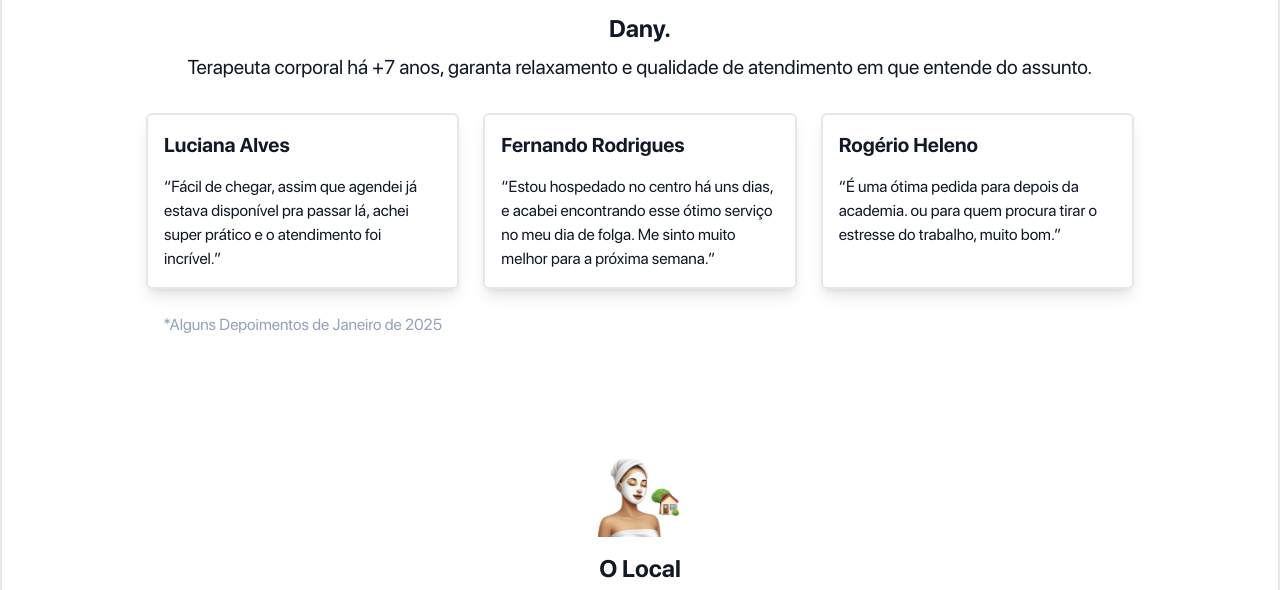
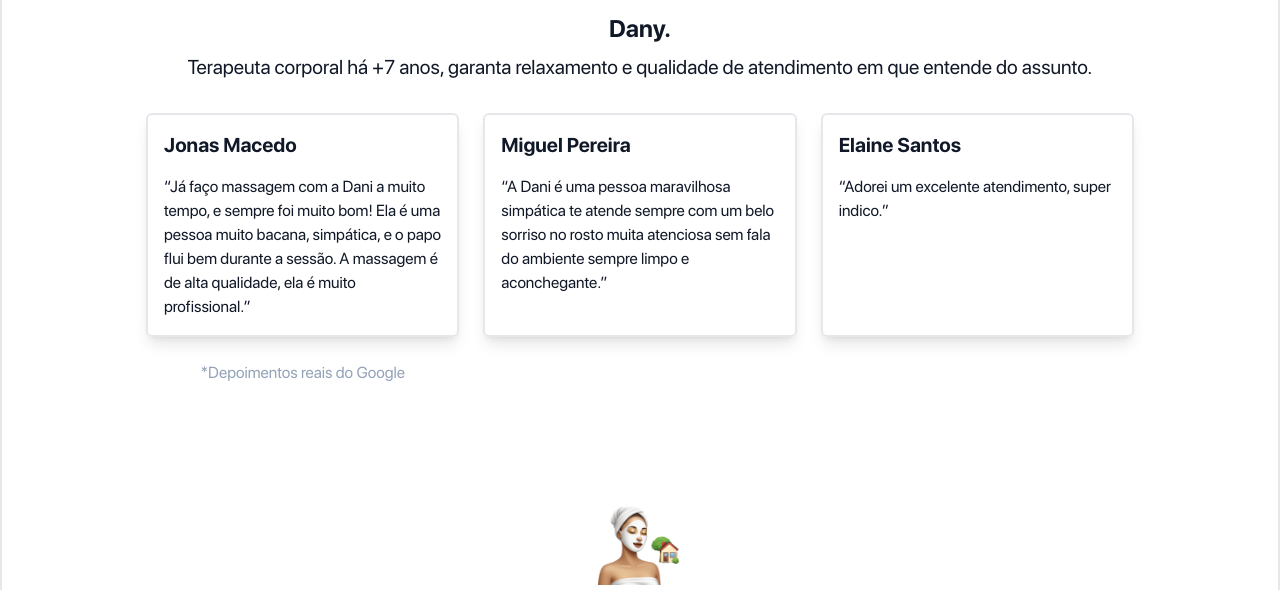
Before and after one commit to thomas-almeida/danyterapia.com.br, a plain HTML site: page index.html in a window 1280 px wide. Shown: the part 845-1435 px from the top of the page. Drawn offline with nearby package versions, Linux system fonts and the light colour scheme.

Commit message:
customers coments

```diff
--- a/index.html
+++ b/index.html
@@ -32,7 +32,8 @@
         </nav>
     </header>
 
-    <main class="lg:px-36 bg-white flex flex-col items-center text-center px-6 py-12 pt-6 rounded-t-2xl border-2 relative"
+    <main
+        class="lg:px-36 bg-white flex flex-col items-center text-center px-6 py-12 pt-6 rounded-t-2xl border-2 relative"
         role="main">
 
         <article
@@ -104,13 +105,14 @@
                         itemtype="https://schema.org/Review" role="article">
                         <div class="flex justify-start items-center text-left mb-4">
                             <div class="text-left">
-                                <h4 class="text-xl font-bold" itemprop="author">Luciana Alves</h4>
+                                <h4 class="text-xl font-bold" itemprop="author">Jonas Macedo</h4>
                             </div>
                         </div>
                         <blockquote>
                             <p class="text-left" itemprop="reviewBody">
-                                “Fácil de chegar, assim que agendei já estava disponível pra passar lá, achei super
-                                prático e o atendimento foi incrível.”
+                                “Já faço massagem com a Dani a muito tempo, e sempre foi muito bom! Ela é uma pessoa
+                                muito bacana, simpática, e o papo flui bem durante a sessão. A massagem é de alta
+                                qualidade, ela é muito profissional.”
                             </p>
                         </blockquote>
                     </article>
@@ -118,13 +120,13 @@
                         itemtype="https://schema.org/Review" role="article">
                         <div class="flex justify-start items-center text-left mb-4">
                             <div class="text-left">
-                                <h4 class="text-xl font-bold" itemprop="author">Fernando Rodrigues</h4>
+                                <h4 class="text-xl font-bold" itemprop="author">Miguel Pereira</h4>
                             </div>
                         </div>
                         <blockquote>
                             <p class="text-left" itemprop="reviewBody">
-                                “Estou hospedado no centro há uns dias, e acabei encontrando esse ótimo serviço no meu
-                                dia de folga. Me sinto muito melhor para a próxima semana.”
+                                “A Dani é uma pessoa maravilhosa simpática te atende sempre com um belo sorriso no rosto
+                                muita atenciosa sem fala do ambiente sempre limpo e aconchegante.”
                             </p>
                         </blockquote>
                     </article>
@@ -132,17 +134,16 @@
                         itemtype="https://schema.org/Review" role="article">
                         <div class="flex justify-start items-center text-left mb-4">
                             <div class="text-left">
-                                <h4 class="text-xl font-bold" itemprop="author">Rogério Heleno</h4>
+                                <h4 class="text-xl font-bold" itemprop="author">Elaine Santos</h4>
                             </div>
                         </div>
                         <blockquote>
                             <p class="text-left" itemprop="reviewBody">
-                                “É uma ótima pedida para depois da academia. ou para quem procura tirar o estresse do
-                                trabalho, muito bom.”
+                                “Adorei um excelente atendimento, super indico.”
                             </p>
                         </blockquote>
                     </article>
-                    <p class="text-slate-400">*Alguns Depoimentos de Janeiro de 2025</p>
+                    <p class="text-slate-400 text-center">*Depoimentos reais do Google</p>
                     <!-- Repetir para outros depoimentos -->
                 </div>
             </div>
```
